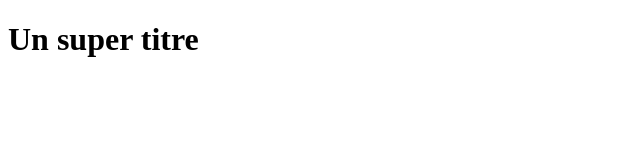
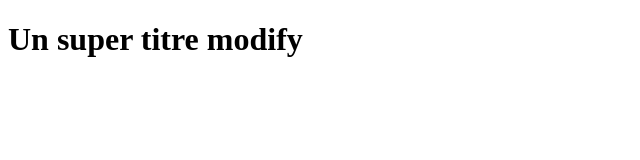
Before and after one commit to Betsa777/betsaProject, a plain HTML site: page index.html in a window 1280 px wide. Shown: the whole page, without its empty margins (0-640 px from the left). Drawn offline with Linux system fonts and the light colour scheme.

Commit message:
Modification du titre H1

```diff
--- a/index.html
+++ b/index.html
@@ -7,6 +7,6 @@
     <title>Document</title>
 </head>
 <body>
-    <h1>Un super titre</h1>
+    <h1>Un super titre modify</h1>
 </body>
 </html>
```
